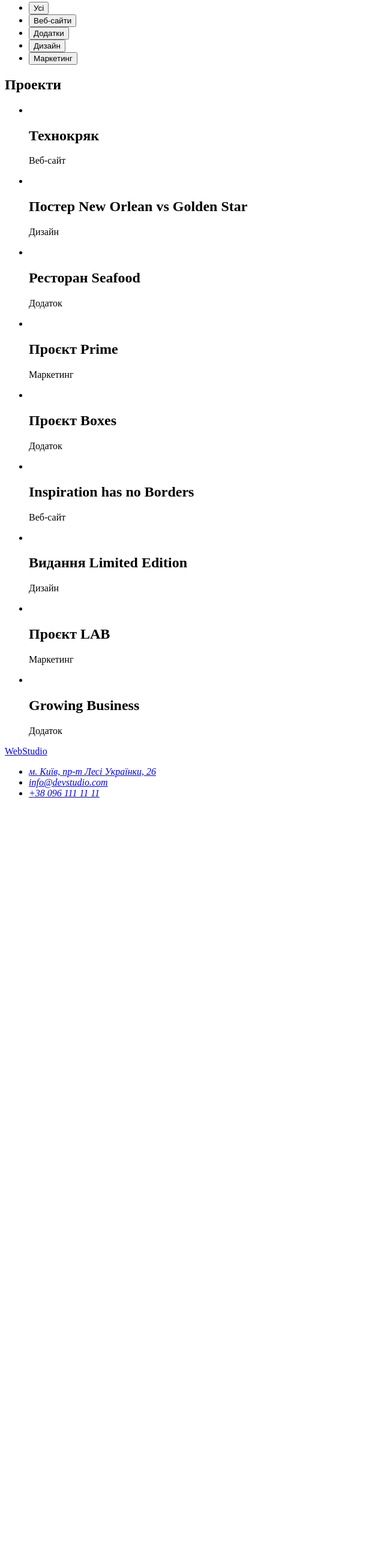
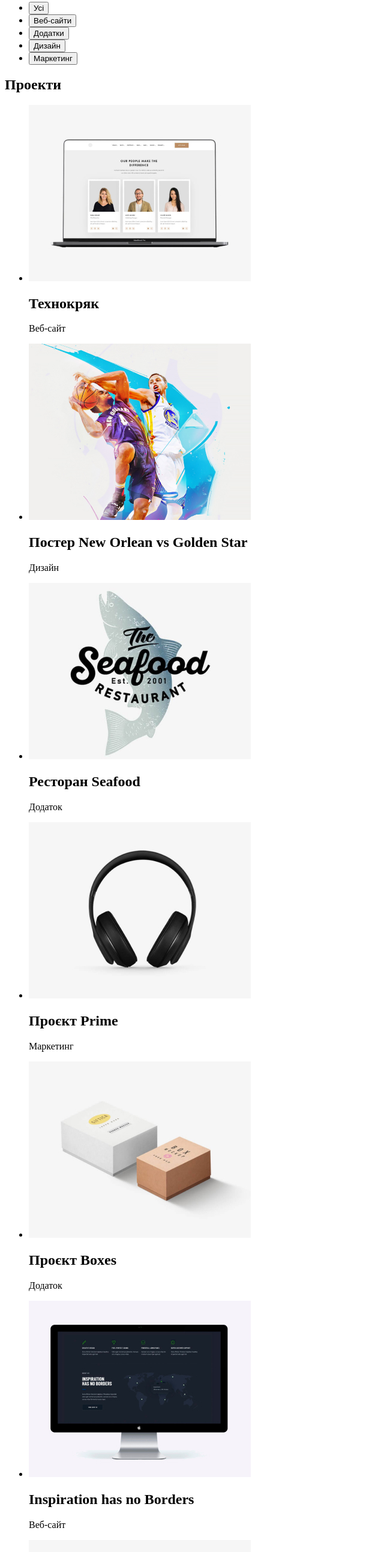
Before and after one commit to IhorSmyk/goit-markup-hw-02, a plain HTML site: page index.html in a window 1280 px wide. Shown: the part 212-2800 px from the top of the page at 60% size, without its empty margins (0-640 px from the left). Before the commit the page ends 1560 px from the top, so only its background shows below. Drawn offline with Linux system fonts and the light colour scheme.

Commit message:
update pictures

```diff
--- a/index.html
+++ b/index.html
@@ -40,47 +40,83 @@
         <h1>Проекти</h1>
         <ul>
           <li>
-            <img src="" alt="" />
+            <img
+              src="./images/img0.jpg"
+              alt="приклад роботи веб-сайт"
+              width="370"
+            />
             <h2>Технокряк</h2>
             <p>Веб-сайт</p>
           </li>
           <li>
-            <img src="" alt="" />
+            <img
+              src="./images/img1.jpg"
+              alt="приклад роботи дизайн"
+              width="370"
+            />
             <h2>Постер New Orlean vs Golden Star</h2>
             <p>Дизайн</p>
           </li>
           <li>
-            <img src="" alt="" />
+            <img
+              src="./images/img2.jpg"
+              alt="приклад роботи додаток"
+              width="370"
+            />
             <h2>Ресторан Seafood</h2>
             <p>Додаток</p>
           </li>
           <li>
-            <img src="" alt="" />
+            <img
+              src="./images/img3.jpg"
+              alt="приклад роботи маркетинг"
+              width="370"
+            />
             <h2>Проєкт Prime</h2>
             <p>Маркетинг</p>
           </li>
           <li>
-            <img src="" alt="" />
+            <img
+              src="./images/img4.jpg"
+              alt="приклад роботи додаток"
+              width="370"
+            />
             <h2>Проєкт Boxes</h2>
             <p>Додаток</p>
           </li>
           <li>
-            <img src="" alt="" />
+            <img
+              src="./images/img5.jpg"
+              alt="приклад роботи веб-сайт"
+              width="370"
+            />
             <h2>Inspiration has no Borders</h2>
             <p>Веб-сайт</p>
           </li>
           <li>
-            <img src="" alt="" />
+            <img
+              src="./images/img6.jpg"
+              alt="приклад роботи дизайн"
+              width="370"
+            />
             <h2>Видання Limited Edition</h2>
             <p>Дизайн</p>
           </li>
           <li>
-            <img src="" alt="" />
+            <img
+              src="./images/img7.jpg"
+              alt="приклад роботи маркетинг"
+              width="370"
+            />
             <h2>Проєкт LAB</h2>
             <p>Маркетинг</p>
           </li>
           <li>
-            <img src="" alt="" />
+            <img
+              src="./images/img8.jpg"
+              alt="приклад роботи додаток"
+              width="370"
+            />
             <h2>Growing Business</h2>
             <p>Додаток</p>
           </li>
```
Also changed, not shown: images/img0.jpg (added), images/img1.jpg (added), images/img2.jpg (added), images/img3.jpg (added), images/img4.jpg (added), images/img5.jpg (added), images/img6.jpg (added), images/img7.jpg (added), images/img8.jpg (added).
